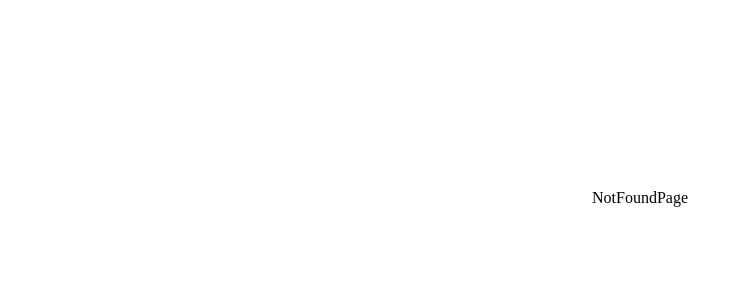
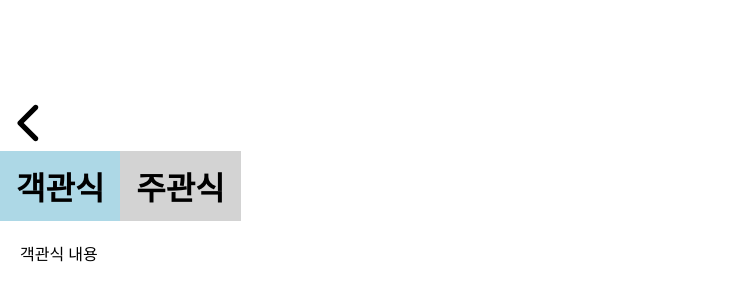
Before and after one commit to hyeon9782/dev-quiz, a React (Vite) app: page /create in a window 1280 px wide. Before the commit this address had no page. Shown: the part 210-510 px from the top of the page, without its empty margins (0-751 px from the left). Built offline with nearby package versions, Linux system fonts and the light colour scheme.

Commit message:
feat: Tabs 컴포넌트 기능 구현

```diff
--- a/src/components/common/Tabs/Tabs.style.ts
+++ b/src/components/common/Tabs/Tabs.style.ts
@@ -0,0 +1,23 @@
+import { css } from "@emotion/react";
+
+export const tabsStyle = css({
+  width: "100%",
+});
+
+export const tabsListStyle = css({
+  display: "flex",
+  padding: "0px",
+  margin: "0px",
+  fontSize: "2rem",
+  fontWeight: "bold",
+  cursor: "pointer",
+});
+
+export const tabsTriggerStyle = css({
+  listStyle: "none",
+  padding: "12px 16px",
+});
+
+export const tabsContentStyle = css({
+  padding: "20px",
+});
--- a/src/components/common/Tabs/Tabs.tsx
+++ b/src/components/common/Tabs/Tabs.tsx
@@ -1,5 +1,81 @@
-const Tabs = () => {
-  return <div>Tabs</div>;
+import { PropsWithChildren, createContext, useContext, useState } from "react";
+import {
+  tabsContentStyle,
+  tabsListStyle,
+  tabsStyle,
+  tabsTriggerStyle,
+} from "./Tabs.style";
+
+type TabsContextProps = {
+  currentTab: string;
+  changeTab: (value: string) => void;
+};
+
+const TabsContext = createContext<TabsContextProps | null>(null);
+
+const Tabs = ({
+  children,
+  defaultTab,
+}: PropsWithChildren<{ defaultTab: string }>) => {
+  const [currentTab, setCurrentTab] = useState(defaultTab);
+
+  const changeTab = (value: string) => {
+    setCurrentTab(value);
+  };
+
+  return (
+    <div css={tabsStyle}>
+      <TabsContext.Provider value={{ currentTab, changeTab }}>
+        {children}
+      </TabsContext.Provider>
+    </div>
+  );
 };
 
 export default Tabs;
+
+export const useTabsContext = () => {
+  const context = useContext(TabsContext);
+  if (!context) {
+    throw new Error("There is no TabsContext");
+  }
+  return context;
+};
+
+const TabsList = ({ children }: PropsWithChildren) => {
+  return <ul css={tabsListStyle}>{children}</ul>;
+};
+
+const TabsTrigger = ({
+  children,
+  value,
+}: PropsWithChildren<{ value: string }>) => {
+  const { changeTab, currentTab } = useTabsContext();
+  const activeStyle = currentTab === value ? "lightblue" : "lightgray";
+  return (
+    <li
+      role="tab"
+      tabIndex={0}
+      css={[tabsTriggerStyle, { backgroundColor: activeStyle }]}
+      onClick={() => changeTab(value)}
+    >
+      {children}
+    </li>
+  );
+};
+
+// 추후에 비교값에 따른 display:none으로 변경
+const TabsContent = ({
+  children,
+  value,
+}: PropsWithChildren<{ value: string }>) => {
+  const { currentTab } = useTabsContext();
+  const activeStyle = currentTab === value ? "block" : "none";
+  return (
+    <div css={[tabsContentStyle, { display: activeStyle }]}>{children}</div>
+  );
+};
+
+Tabs.List = TabsList;
+Tabs.Trigger = TabsTrigger;
+Tabs.Content = TabsContent;
--- a/src/components/quzi/Result/Result.style.ts
+++ b/src/components/quzi/Result/Result.style.ts
@@ -27,8 +27,15 @@ export const resultStyle = css({
 });
 
 export const resultIconStyle = css({
-  fontSize: "30rem",
   color: "gray",
   transformOrigin: "50% 50%",
   animation: `${flipScale} 0.5s linear both`,
 });
+
+export const closeStyle = css({
+  fontSize: "30rem",
+});
+
+export const circleStyle = css({
+  fontSize: "20rem",
+});
--- a/src/components/quzi/Result/Result.tsx
+++ b/src/components/quzi/Result/Result.tsx
@@ -1,15 +1,39 @@
 import { IoCloseOutline } from "react-icons/io5";
 import { FaRegCircle } from "react-icons/fa";
-import { resultIconStyle, resultStyle } from "./Result.style";
+import {
+  circleStyle,
+  closeStyle,
+  resultIconStyle,
+  resultStyle,
+} from "./Result.style";
 import { createPortal } from "react-dom";
+import { useEffect, useState } from "react";
 
+// 사라질 때 애니메이션 추가
 const Result = ({ result }: { result: boolean }) => {
+  const [isVisible, setIsVisible] = useState(true);
+
+  useEffect(() => {
+    const timer = setTimeout(() => {
+      setIsVisible(false);
+    }, 3000);
+
+    return () => {
+      clearTimeout(timer);
+    };
+  }, []);
   return createPortal(
-    <div css={resultStyle}>
-      <div css={resultIconStyle}>
-        {result ? <FaRegCircle /> : <IoCloseOutline />}
+    isVisible && (
+      <div css={resultStyle}>
+        <div css={resultIconStyle}>
+          {result ? (
+            <FaRegCircle css={circleStyle} />
+          ) : (
+            <IoCloseOutline css={closeStyle} />
+          )}
+        </div>
       </div>
-    </div>,
+    ),
     document.body
   );
 };
--- /dev/null
+++ b/src/pages/CreatePage/CreatePage.tsx
@@ -0,0 +1,21 @@
+import Container from "../../components/common/Container/Container";
+import Header from "../../components/common/Header/Header";
+import Tabs from "../../components/common/Tabs/Tabs";
+
+const CreatePage = () => {
+  return (
+    <Container>
+      <Header />
+      <Tabs defaultTab="객관식">
+        <Tabs.List>
+          <Tabs.Trigger value="객관식">객관식</Tabs.Trigger>
+          <Tabs.Trigger value="주관식">주관식</Tabs.Trigger>
+        </Tabs.List>
+        <Tabs.Content value="객관식">객관식 내용</Tabs.Content>
+        <Tabs.Content value="주관식">주관식 내용</Tabs.Content>
+      </Tabs>
+    </Container>
+  );
+};
+
+export default CreatePage;
--- a/src/pages/PracticePage/PracticePage.tsx
+++ b/src/pages/PracticePage/PracticePage.tsx
@@ -14,7 +14,7 @@ const PracticePage = () => {
         <QuziBox />
         <ChatDisplay />
         <ChatInput />
-        <Result result={false} />
+        <Result result={true} />
       </div>
     </Container>
   );
--- a/src/router/AppRouter.tsx
+++ b/src/router/AppRouter.tsx
@@ -7,6 +7,7 @@ import RoomsPage from "../pages/RoomsPage/RoomsPage";
 import RoomPage from "../pages/RoomPage/RoomPage";
 import IntroPage from "../pages/IntroPage/IntroPage";
 import PracticePage from "../pages/PracticePage/PracticePage";
+import CreatePage from "../pages/CreatePage/CreatePage";
 
 const AppRouter = () => {
   const router = createBrowserRouter([
@@ -55,6 +56,14 @@ const AppRouter = () => {
             </Suspense>
           ),
         },
+        {
+          path: "/create",
+          element: (
+            <Suspense fallback={<div>Loading...</div>}>
+              <CreatePage />
+            </Suspense>
+          ),
+        },
       ],
     },
   ]);
```
Also changed, not shown: src/pages/CreatePage/CreatePage.style.ts (added).
